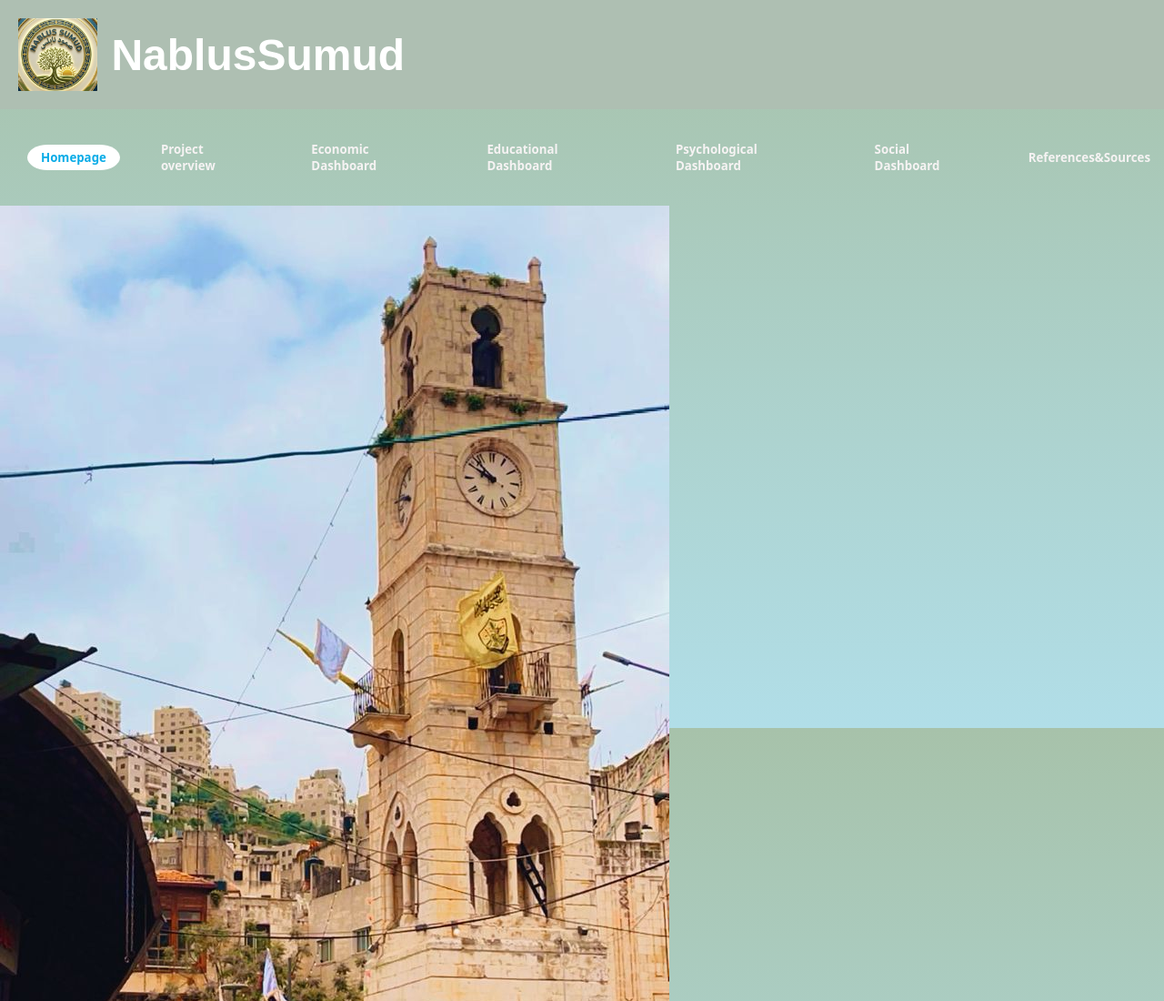
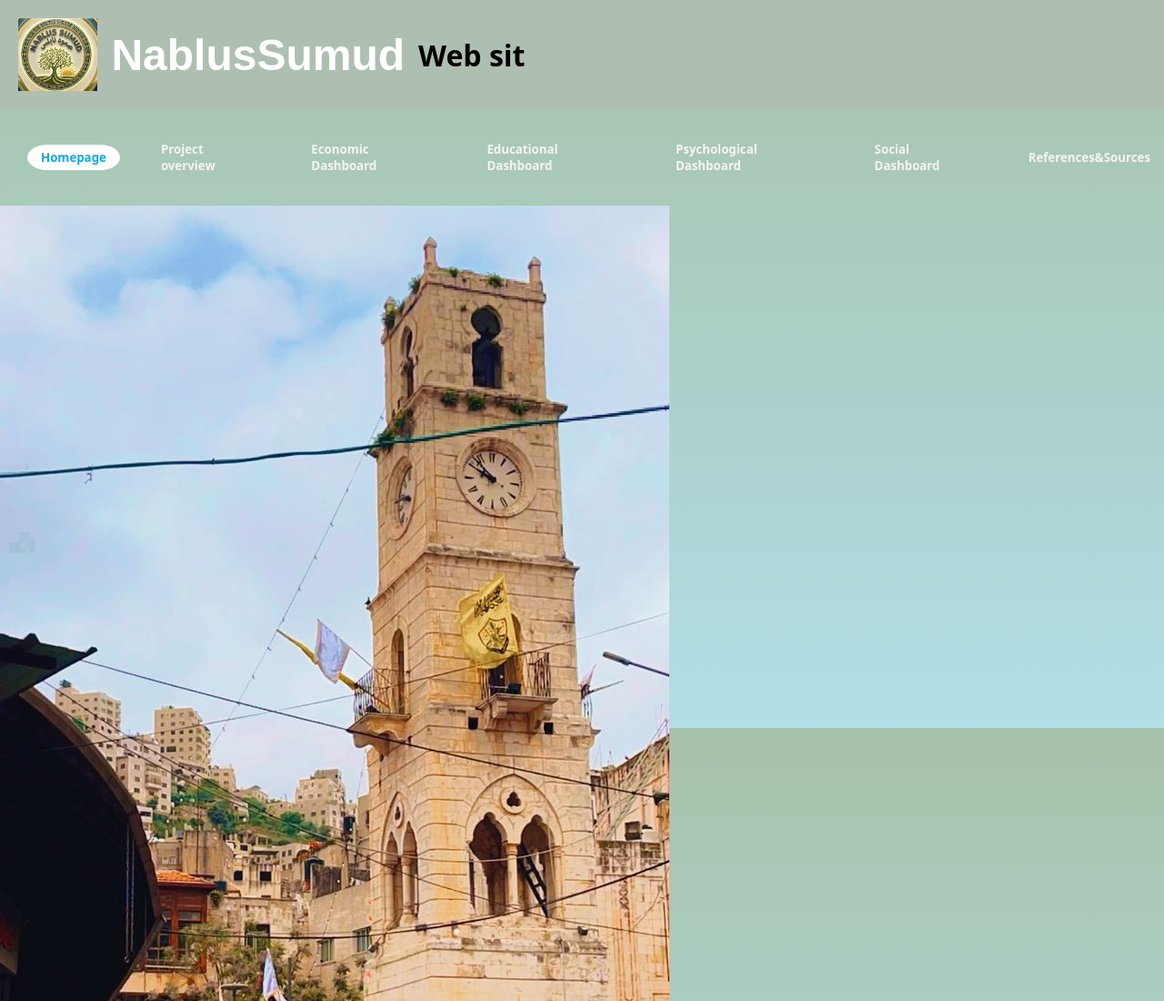
Before and after one commit to tala-hammad/web-project1, a plain HTML site: page Homepage.html in a window 1280 px wide. Shown: the top 1100 px of the page at 91% size. Drawn offline with Linux system fonts and the light colour scheme.

Commit message:
the last changes

```diff
--- a/Homepage.html
+++ b/Homepage.html
@@ -11,6 +11,7 @@
         <img src="nablussumod.png" alt="NablusSumud"  class="nablussumud">
 
      <h1 class="logo" ><a href="#">NablusSumud</a><br></h1>
+     <h1>Web sit </h1>
     </div>
    <header>
 <ul >
```
Also changed, not shown: Economicpage.css (line endings or trailing spaces), lanuch.css (deleted).
